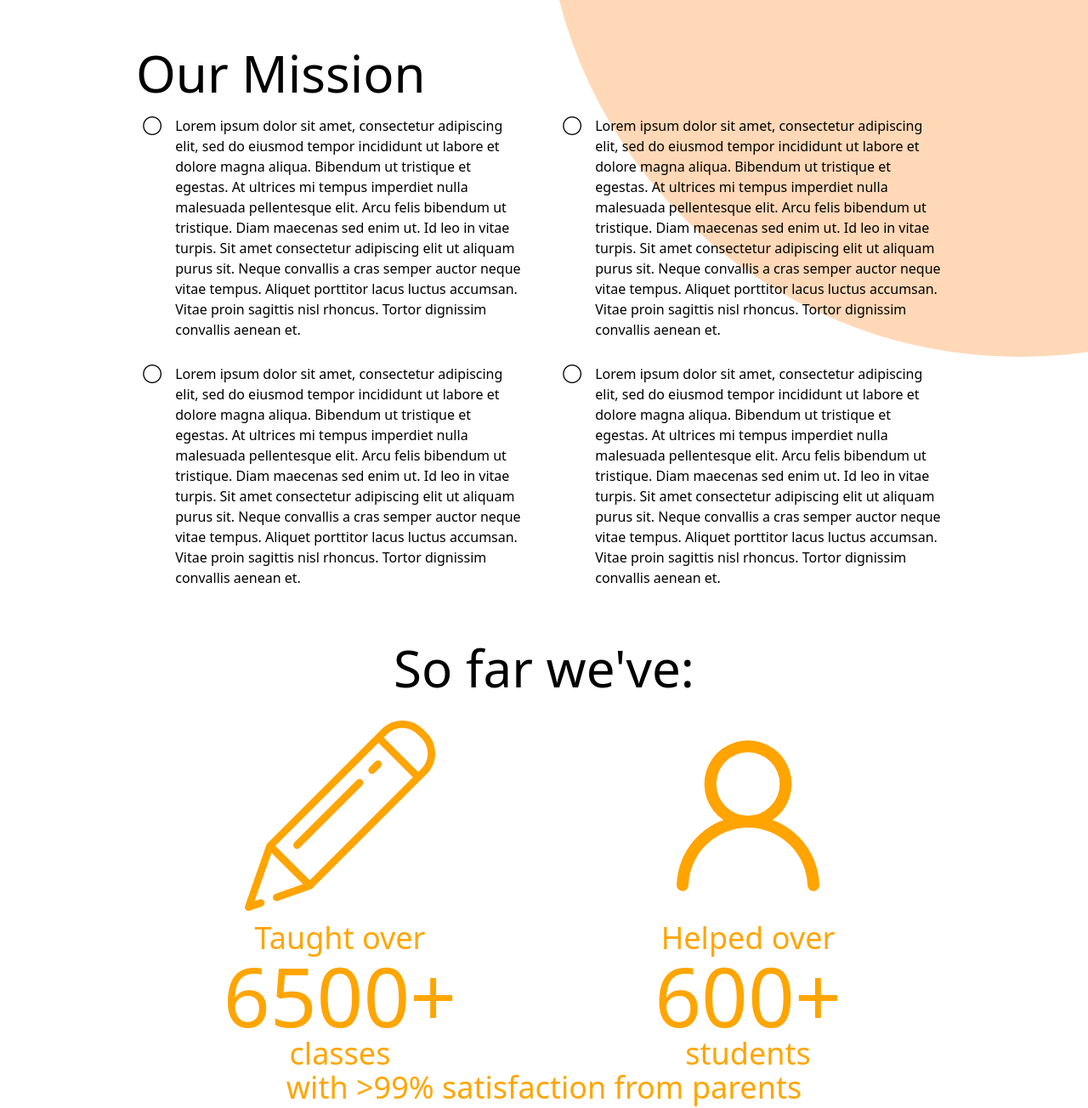
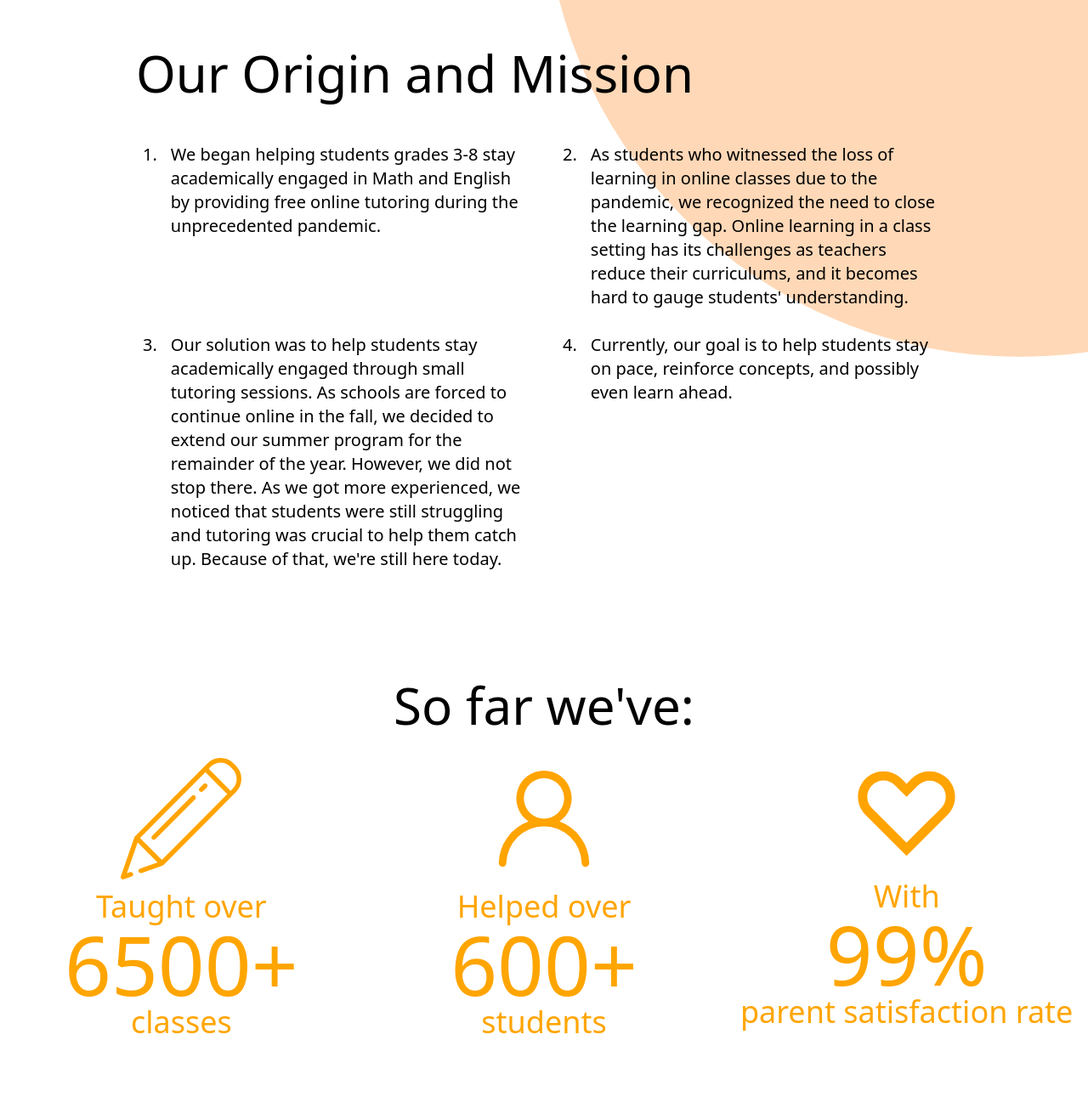
Before and after one commit to DarrenZhao01/VTSFWebsite, a website: page dist/index.html in a window 1280 px wide. Shown: the part 1500-2804 px from the top of the page at 85% size. Drawn offline with Linux system fonts and the light colour scheme.

Commit message:
slight edits to index.html

```diff
--- a/dist/index.html
+++ b/dist/index.html
@@ -84,7 +84,7 @@
                     <div class="block sm:flex text-center sm:text-left mx-auto my-32 w-9/12 child:mx-0 child:sm:mx-4">
                         <div class="hidden sm:flex w-1/2 flex-col h-full my-auto">
                             <h2 class="font-medium text-5xl mb-6 text-left text-green1">Spring Session!</h2>
-                            <p>The fall semester is focused on keeping students on pace with
+                            <p class="text-xl">The spring semester is focused on keeping students on pace with
                                 their school classes. You will be working with a small group
                                 of students providing them with any extra support
                                 they might need in the respective subject.</p>
@@ -93,7 +93,7 @@
                             <h2 class="hidden sm:inline subheading font-bold">Announcements</h2>
                             <div class="flex sm:hidden w-full flex-col h-full my-auto">
                                 <h2 class="self-center font-medium text-5xl mt-3 mb-4 text-green1">Spring Session!</h2>
-                                <p>The fall semester is focused on keeping students on pace with
+                                <p>The spring semester is focused on keeping students on pace with
                                     their school classes. You will be working with a small group
                                     of students providing them with any extra support
                                     they might need in the respective subject.</p>
@@ -104,33 +104,33 @@
                         </div>
                     </div>
 
-                    <div class="flex flex-col mx-auto mb-16 w-9/12">
-                        <h2 class="subheading text-center sm:text-left">Our Mission</h2>
-                        <div class="flex flex-col sm:grid sm:grid-cols-2 sm:gap-7 child:flex child:mb-5 child:sm:mb-0 child:child:mx-2">
+                    <div class="flex flex-col mx-auto mb-32 w-9/12">
+                        <h2 class="subheading text-center sm:text-left">Our Origin and Mission</h2>
+                        <div class="flex flex-col mt-8 text-xl sm:grid sm:grid-cols-2 sm:gap-7 child:flex child:mb-5 child:sm:mb-0 child:child:mx-2">
                             <div>
-                                <h3 class="select-none">◯</h3>
-                                <p>Lorem ipsum dolor sit amet, consectetur adipiscing elit, sed do eiusmod tempor incididunt ut labore et dolore magna aliqua. Bibendum ut tristique et egestas. At ultrices mi tempus imperdiet nulla malesuada pellentesque elit. Arcu felis bibendum ut tristique. Diam maecenas sed enim ut. Id leo in vitae turpis. Sit amet consectetur adipiscing elit ut aliquam purus sit. Neque convallis a cras semper auctor neque vitae tempus. Aliquet porttitor lacus luctus accumsan. Vitae proin sagittis nisl rhoncus. Tortor dignissim convallis aenean et.</p>
+                                <h3 class="select-none">1.</h3>
+                                <p>We began helping students grades 3-8 stay academically engaged in Math and English by providing free online tutoring during the unprecedented pandemic.</p>
                             </div>
                             <div>
-                                <h3 class="select-none">◯</h3>
-                                <p>Lorem ipsum dolor sit amet, consectetur adipiscing elit, sed do eiusmod tempor incididunt ut labore et dolore magna aliqua. Bibendum ut tristique et egestas. At ultrices mi tempus imperdiet nulla malesuada pellentesque elit. Arcu felis bibendum ut tristique. Diam maecenas sed enim ut. Id leo in vitae turpis. Sit amet consectetur adipiscing elit ut aliquam purus sit. Neque convallis a cras semper auctor neque vitae tempus. Aliquet porttitor lacus luctus accumsan. Vitae proin sagittis nisl rhoncus. Tortor dignissim convallis aenean et.</p>
+                                <h3 class="select-none">2.</h3>
+                                <p>As students who witnessed the loss of learning in online classes due to the pandemic, we recognized the need to close the learning gap. Online learning in a class setting has its challenges as teachers reduce their curriculums, and it becomes hard to gauge students' understanding.</p>
                             </div>
                             <div>
-                                <h3 class="select-none">◯</h3>
-                                <p>Lorem ipsum dolor sit amet, consectetur adipiscing elit, sed do eiusmod tempor incididunt ut labore et dolore magna aliqua. Bibendum ut tristique et egestas. At ultrices mi tempus imperdiet nulla malesuada pellentesque elit. Arcu felis bibendum ut tristique. Diam maecenas sed enim ut. Id leo in vitae turpis. Sit amet consectetur adipiscing elit ut aliquam purus sit. Neque convallis a cras semper auctor neque vitae tempus. Aliquet porttitor lacus luctus accumsan. Vitae proin sagittis nisl rhoncus. Tortor dignissim convallis aenean et.</p>
+                                <h3 class="select-none">3.</h3>
+                                <p>Our solution was to help students stay academically engaged through small tutoring sessions. As schools are forced to continue online in the fall, we decided to extend our summer program for the remainder of the year. However, we did not stop there. As we got more experienced, we noticed that students were still struggling and tutoring was crucial to help them catch up. Because of that, we're still here today.</p>
                             </div>
                             <div>
-                                <h3 class="select-none">◯</h3>
-                                <p>Lorem ipsum dolor sit amet, consectetur adipiscing elit, sed do eiusmod tempor incididunt ut labore et dolore magna aliqua. Bibendum ut tristique et egestas. At ultrices mi tempus imperdiet nulla malesuada pellentesque elit. Arcu felis bibendum ut tristique. Diam maecenas sed enim ut. Id leo in vitae turpis. Sit amet consectetur adipiscing elit ut aliquam purus sit. Neque convallis a cras semper auctor neque vitae tempus. Aliquet porttitor lacus luctus accumsan. Vitae proin sagittis nisl rhoncus. Tortor dignissim convallis aenean et.</p>
+                                <h3 class="select-none">4.</h3>
+                                <p>Currently, our goal is to help students stay on pace, reinforce concepts, and possibly even learn ahead.</p>
                             </div>
                         </div>
                     </div>
-
-                    <div class="block sm:flex flex-wrap text-4xl mx-auto mb-16 w-9/12 text-peach3">
                         <h2 class="w-full subheading text-center text-black">So far we've:</h2>
-                        <div class="w-full sm:w-1/2 child:mx-4">
+                        <div class="grid grid-cols-3">
+                            <div class="col-span-1 flex justify-center align-middle sm:flex flex-wrap text-4xl mx-auto mb-16 w-full text-peach3">
+                              <div class="w-full">
                                 <div class="my-3">
-                                <img class="w-1/2 max-w-sm mx-auto filter-peach3" src="./assets/pencil.svg" onerror="this.src=''">
+                                  <img class="w-1/3 max-w-sm mx-auto filter-peach3" src="./assets/pencil.svg" onerror="this.src=''">
                                 </div>
                                 <div class="text-center">
                                   <p>Taught over</p>
@@ -138,9 +138,11 @@
                                   <p>classes</p>
                                 </div>
                               </div>
-                        <div class="w-full sm:w-1/2 mt-7 sm:mt-0 child:mx-4">
+                            </div>
+                            <div class="col-span-1 flex justify-center align-middle w-full sm:flex flex-wrap text-4xl mx-auto mb-16 text-peach3">
+                              <div class="w-full">
                                 <div class="my-3">
-                                <img class="w-1/2 max-w-sm mx-auto filter-peach3" src="./assets/person.svg" onerror="this.src=''">
+                                  <img class="w-1/3 max-w-sm mx-auto filter-peach3" src="./assets/person.svg" onerror="this.src=''">
                                 </div>
                                 <div class="text-center">
                                   <p>Helped over</p>
@@ -148,27 +150,36 @@
                                   <p>students</p>
                                 </div>
                               </div>
+                            </div>
+                            <div class="col-span-1 flex justify-center align-middle sm:flex flex-wrap text-4xl mx-auto mb-16 text-peach3">
                               <div class="w-full">
+                                <div class="flex my-3 justify-center">
+                                    <img class="w-1/3 max-w-sm mx-auto filter-peach3" src="./assets/heart.svg" onerror="this.src=''">
+                                </div>
                                 <div class="text-center">
-                                <p>with >99% satisfaction from parents</p>
+                                  <p>With</p>
+                                  <div class="text-8xl">99%</div>
+                                  <p>parent satisfaction rate</p>
+                                </div>
                               </div>
                             </div>
                           </div>
 
-                    <div class="flex flex-col mx-auto w-9/12">
+
+                    <div class="flex flex-col mx-auto mt-32 w-9/12">
                         <h2 class="text-center subheading">Parent Reviews</h2>
-                        <div class="flex flex-col child:flex child:mb-4 child:child:mx-2">
+                        <div class="flex flex-col text-xl mt-8 child:flex child:mb-4 child:child:mx-2">
                             <div>
                                 <h3 class="select-none">⬤</h3>
-                                <p>Lorem ipsum dolor sit amet, consectetur adipiscing elit, sed do eiusmod tempor incididunt ut labore et dolore magna aliqua. Bibendum ut tristique et egestas. At ultrices mi tempus imperdiet nulla malesuada pellentesque elit. Arcu felis bibendum ut tristique. Diam maecenas sed enim ut. Id leo in vitae turpis. Sit amet consectetur adipiscing elit ut aliquam purus sit. Neque convallis a cras semper auctor neque vitae tempus. Aliquet porttitor lacus luctus accumsan. Vitae proin sagittis nisl rhoncus. Tortor dignissim convallis aenean et.</p>
+                                <p>"Our tutor responds quick to any questions I as a parent may have. She is assertive and has great power point slides that provide sample math questions which make it fun and help my child feel engaged. Our tutor goes above and beyond and I'm happy that we are aligned on the same goals for my student!"</p>
                             </div>
                             <div>
                                 <h3 class="select-none">⬤</h3>
-                                <p>Lorem ipsum dolor sit amet, consectetur adipiscing elit, sed do eiusmod tempor incididunt ut labore et dolore magna aliqua. Bibendum ut tristique et egestas. At ultrices mi tempus imperdiet nulla malesuada pellentesque elit. Arcu felis bibendum ut tristique. Diam maecenas sed enim ut. Id leo in vitae turpis. Sit amet consectetur adipiscing elit ut aliquam purus sit. Neque convallis a cras semper auctor neque vitae tempus. Aliquet porttitor lacus luctus accumsan. Vitae proin sagittis nisl rhoncus. Tortor dignissim convallis aenean et.</p>
+                                <p>"My child is able to excel in math and get more practice with our tutor when she's unclear on topics from school."</p>
                             </div>
                             <div>
                                 <h3 class="select-none">⬤</h3>
-                                <p>Lorem ipsum dolor sit amet, consectetur adipiscing elit, sed do eiusmod tempor incididunt ut labore et dolore magna aliqua. Bibendum ut tristique et egestas. At ultrices mi tempus imperdiet nulla malesuada pellentesque elit. Arcu felis bibendum ut tristique. Diam maecenas sed enim ut. Id leo in vitae turpis. Sit amet consectetur adipiscing elit ut aliquam purus sit. Neque convallis a cras semper auctor neque vitae tempus. Aliquet porttitor lacus luctus accumsan. Vitae proin sagittis nisl rhoncus. Tortor dignissim convallis aenean et.</p>
+                                <p>"My daughter had a great time interacting with her teacher. My daughter felt that it was challenging yet fun at the same time. This practice over the summer has really helped her feel more confident entering her fall school year."</p>
                             </div>
                         </div>
                     </div>
```
Also changed, not shown: dist/assets/heart.svg (added), dist/css/style.css. Lines whose indentation alone changed are shown as unchanged.
